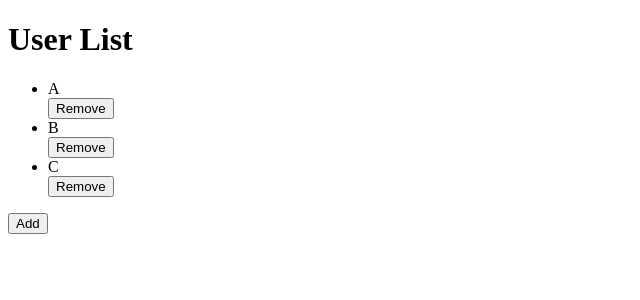
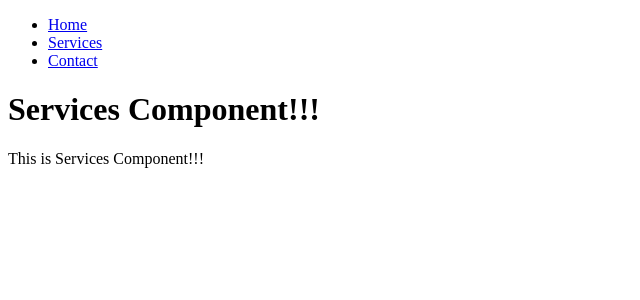
Before and after one commit to abhijeetvc/eveningjuly19, a React (Create React App) app: page /services in a window 1280 px wide. Shown: the top 300 px of the page, without its empty margins (0-640 px from the left). Built offline with nearby package versions, Linux system fonts and the light colour scheme.

Commit message:
React Router

```diff
--- a/package.json
+++ b/package.json
@@ -9,6 +9,7 @@
     "axios": "^0.27.2",
     "react": "^18.2.0",
     "react-dom": "^18.2.0",
+    "react-router-dom": "^6.3.0",
     "react-scripts": "5.0.1",
     "web-vitals": "^2.1.4"
   },
--- a/src/App.js
+++ b/src/App.js
@@ -1,23 +1,24 @@
-import logo from './logo.svg';
-import './App.css';
+import Home from './reactrouter/Home'
+import Services from './reactrouter/Services';
+import Contact from './reactrouter/Contact';
+
+import {BrowserRouter,Routes,Route} from 'react-router-dom'
 
 function App() {
   return (
-    <div className="App">
-      <header className="App-header">
-        <img src={logo} className="App-logo" alt="logo" />
-        <p>
-          Edit <code>src/App.js</code> and save to reload.
-        </p>
-        <a
-          className="App-link"
-          href="https://reactjs.org"
-          target="_blank"
-          rel="noopener noreferrer"
-        >
-          Learn React
-        </a>
-      </header>
+   <div>
+    <ul>
+       <li><a href="/home">Home</a></li>
+       <li><a href="/services">Services</a></li>
+       <li><a href="/contact">Contact</a></li>
+    </ul>
+    <BrowserRouter>
+    <Routes>
+      <Route path='/home' element={<Home/>}/>
+      <Route path='/services' element={<Services/>}/>
+      <Route path='/contact' element={<Contact/>}/>
+     </Routes>
+     </BrowserRouter>
     </div>
   );
 }
--- a/src/CheckList.js
+++ b/src/CheckList.js
@@ -1,7 +1,6 @@
 import React from 'react'
 
 function CheckList(){
-
     const data=[{
         id:1,
         name:'A'
@@ -37,6 +36,9 @@ function TableData({list,setList}){
 
     const remove=(index)=>{
         console.log(list[index]);
+        const temp=[...list]
+        temp.splice(index,1)
+        setList(temp)
     }
 
     return(
--- a/src/index.js
+++ b/src/index.js
@@ -14,11 +14,12 @@ import UseEffectDemo from './UseEffectDemo';
 import CallBackEvent from './CallBackEvent';
 import ApiCall from './ApiCall';
 import CheckList from './CheckList';
+import App from './App';
 //import Test from './Test';
 
 const root = ReactDOM.createRoot(document.getElementById('root'));
 root.render(
   <div>
-     <CheckList/>
+     <App/>
   </div>
 );
--- /dev/null
+++ b/src/reactrouter/Contact.js
@@ -0,0 +1,13 @@
+import React from 'react'
+
+function Contact(){
+
+    return(
+        <>
+            <h1>Contact Component!!!</h1>
+            <p>This is Contact Component!!!</p>
+        </>
+    )
+}
+
+export default Contact
--- /dev/null
+++ b/src/reactrouter/Home.js
@@ -0,0 +1,13 @@
+import React from 'react'
+
+function Home(){
+
+    return(
+        <>
+            <h1>Home Component!!!</h1>
+            <p>This is Home Component!!!</p>
+        </>
+    )
+}
+
+export default Home
--- /dev/null
+++ b/src/reactrouter/Services.js
@@ -0,0 +1,13 @@
+import React from 'react'
+
+function Services(){
+
+    return(
+        <>
+            <h1>Services Component!!!</h1>
+            <p>This is Services Component!!!</p>
+        </>
+    )
+}
+
+export default Services
```
Also changed, not shown: 1 other file (tests, documents, lock files or other folders).
